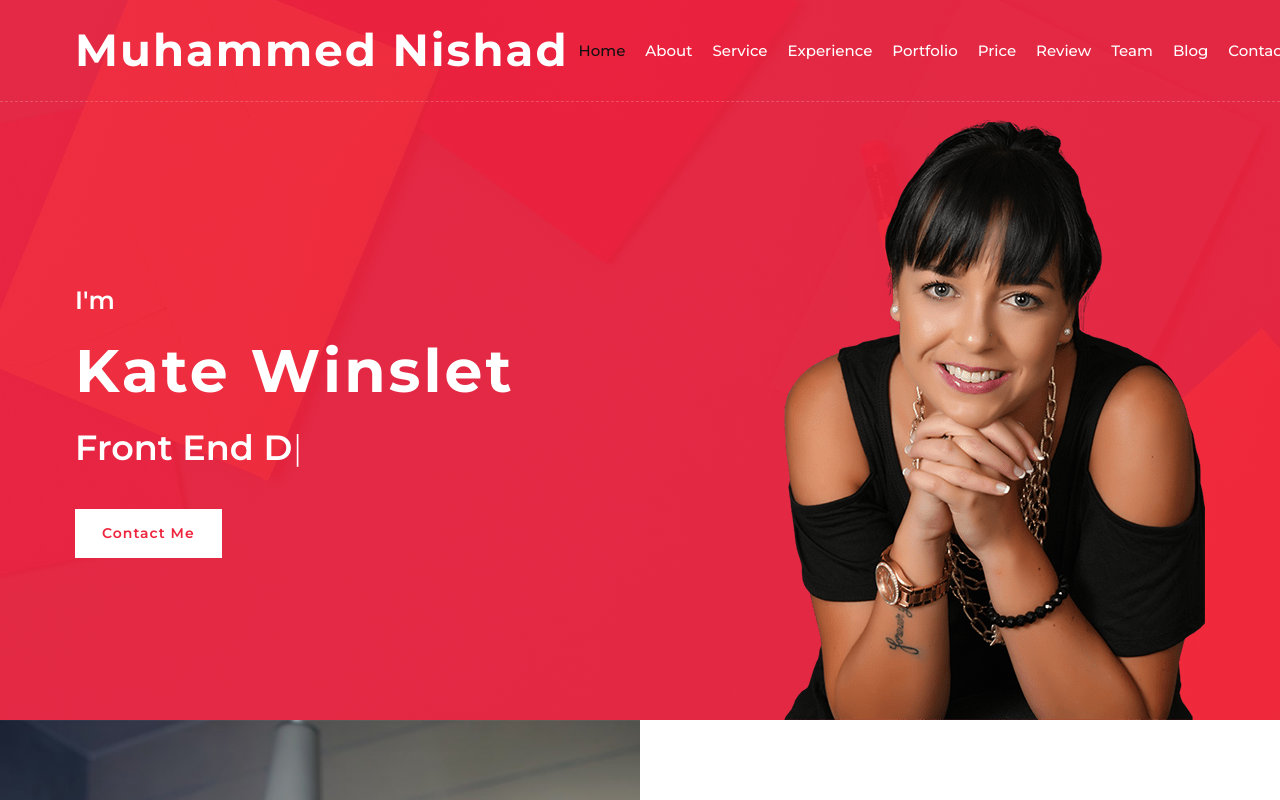
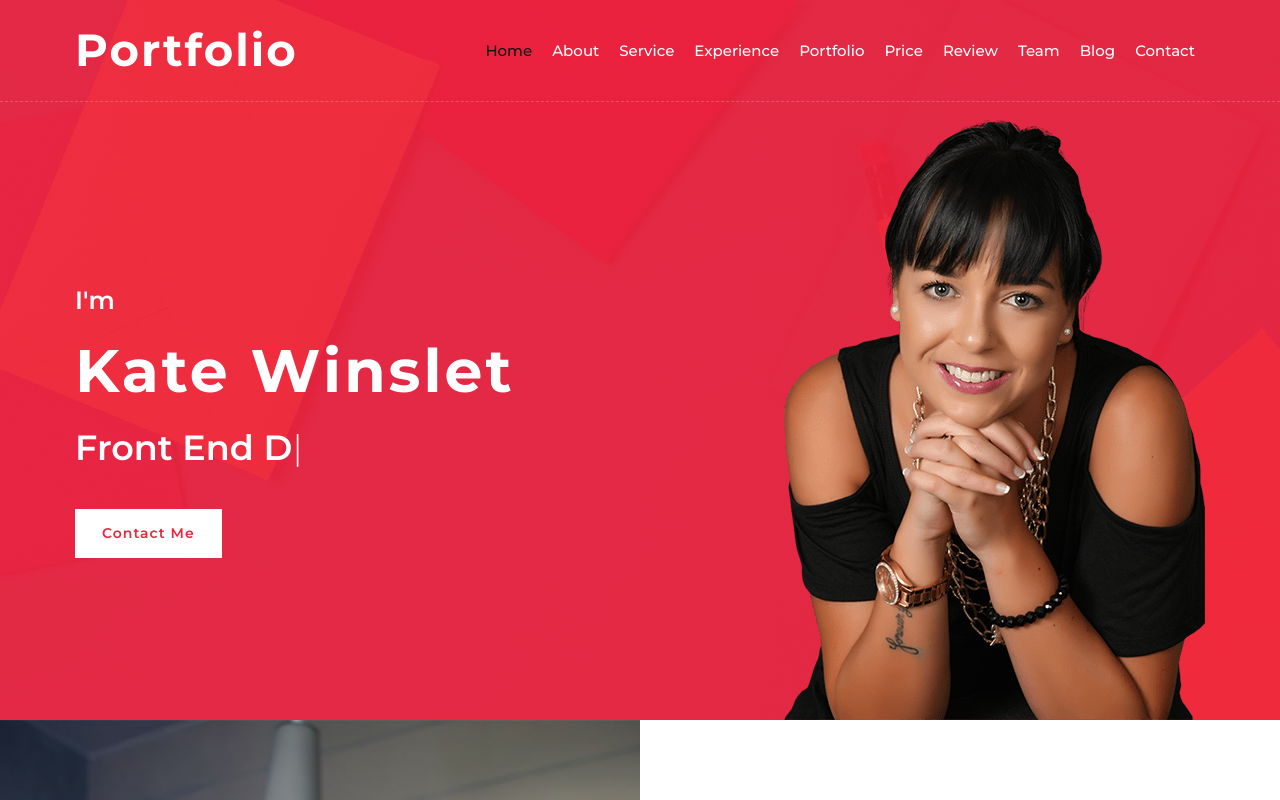
Before and after one commit to NishadMhdTK/jordhanbinnoushad.github.io, a plain HTML site: page index.html in a window 1280 px wide. Shown: the top 800 px of the page. Drawn offline with nearby package versions, Linux system fonts and the light colour scheme.

Commit message:
[UPDT] Changed Title

```diff
--- a/index.html
+++ b/index.html
@@ -28,7 +28,7 @@
         <!-- Nav Bar Start -->
         <div class="navbar navbar-expand-lg bg-light navbar-light">
             <div class="container-fluid">
-                <a href="index.html" class="navbar-brand">Muhammed Nishad</a>
+                <a href="index.html" class="navbar-brand">Portfolio</a>
                 <button type="button" class="navbar-toggler" data-toggle="collapse" data-target="#navbarCollapse">
                     <span class="navbar-toggler-icon"></span>
                 </button>
```
